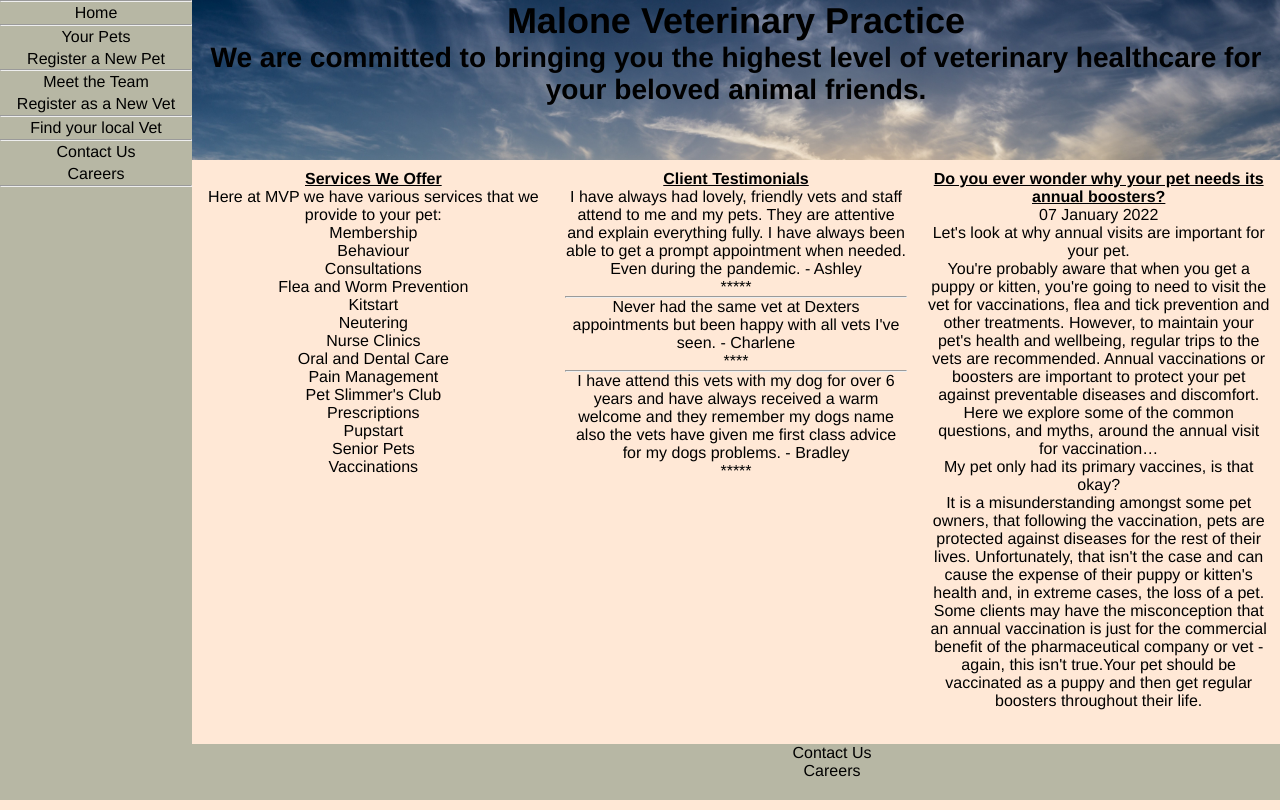
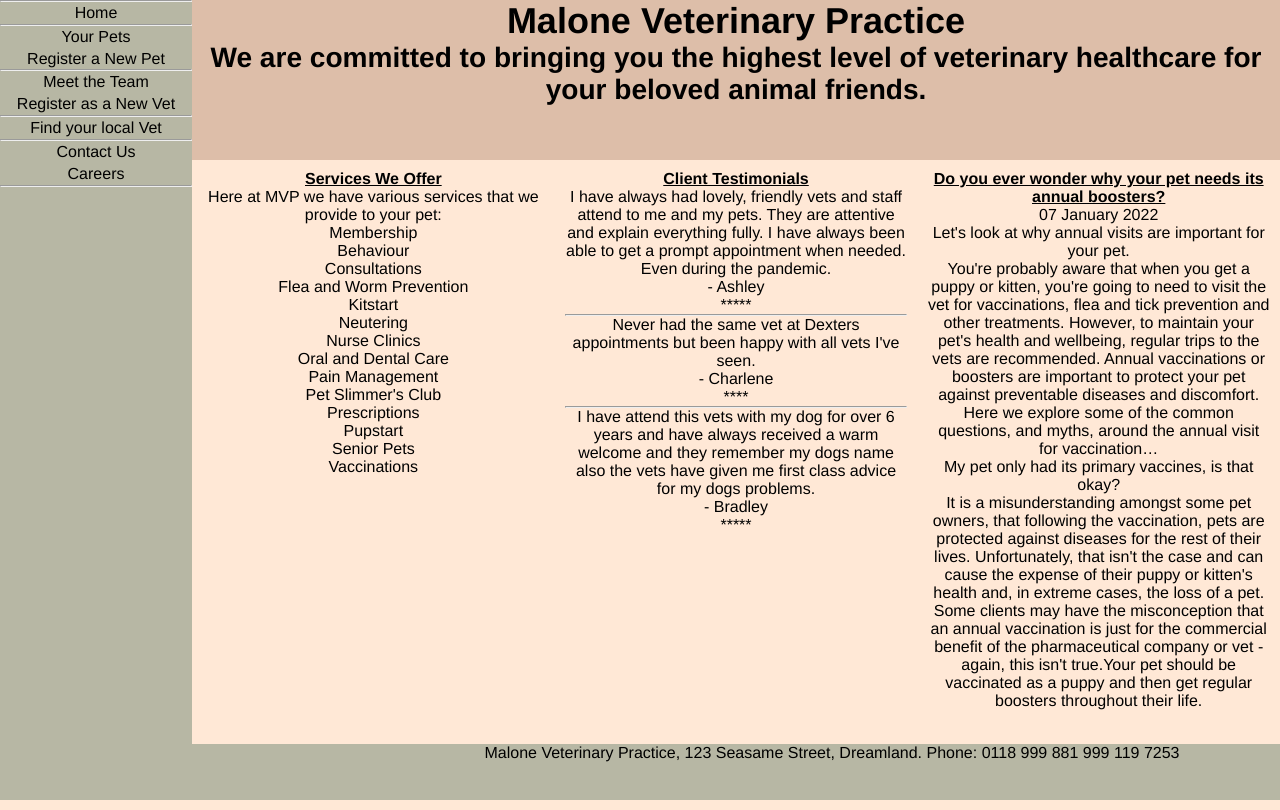
Before and after one commit to Mattbusby/vet_management_python_project, a Flask app: page / in a window 1280 px wide. Run offline with Flask 2, Linux system fonts and the light colour scheme.

Commit message:
css fully changed to colour palette. Vets and pets centered.

```diff
--- a/static/style.css
+++ b/static/style.css
@@ -12,6 +12,14 @@
     text-align: center;
 }
 
+.pet {
+    text-align: center;
+}
+
+.vet {
+    text-align: center;
+}
+
 body{
     font-family:"Helvetica", Arial, sans-serif; font-size: 16px;
     margin-left:15%;
@@ -23,7 +31,8 @@ body{
 #home-image {
     width:85vw;
     height:20vh;
-    background-image:url('images/sunny_field.jpeg');
+    /* background-image:url('images/sunny_field.jpeg'); */
+    background-color: rgb(221, 190, 169);
     background-repeat:no-repeat;
     background-size:cover;
     /* A5A58D */
--- a/templates/base.html
+++ b/templates/base.html
@@ -34,8 +34,7 @@
     {%block home%}
     {% endblock %}
 <footer>
-    <div class="footer"><p>Contact Us<br>Careers</p></div>
-
+    <div class="footer"><p>Malone Veterinary Practice, 123 Seasame Street, Dreamland. Phone: 0118 999 881 999 119 7253</p></div>
 </footer>
 </body>
 </html>
--- a/templates/index.html
+++ b/templates/index.html
@@ -18,9 +18,9 @@
         Senior Pets<br>
         Vaccinations</div>
     <div class="column"><b><u>Client Testimonials</u></b>
-        <p>I have always had lovely, friendly vets and staff attend to me and my pets. They are attentive and explain everything fully. I have always been able to get a prompt appointment when needed. Even during the pandemic. - Ashley<br>*****</p>
-        <hr><p>Never had the same vet at Dexters appointments but been happy with all vets I've seen. - Charlene<br>****</p>
-        <hr><p>I have attend this vets with my dog for over 6 years and have always received a warm welcome and they remember my dogs name also the vets have given me first class advice for my dogs problems. - Bradley<br>*****</p>
+        <p>I have always had lovely, friendly vets and staff attend to me and my pets. They are attentive and explain everything fully. I have always been able to get a prompt appointment when needed. Even during the pandemic. <br>- Ashley<br>*****</p>
+        <hr><p>Never had the same vet at Dexters appointments but been happy with all vets I've seen. <br>- Charlene<br>****</p>
+        <hr><p>I have attend this vets with my dog for over 6 years and have always received a warm welcome and they remember my dogs name also the vets have given me first class advice for my dogs problems. <br>- Bradley<br>*****</p>
     </div>
     <div class="column"><b><u>Do you ever wonder why your pet needs its annual boosters?</u></b>
         <p>07 January 2022<br>
--- a/templates/pets/view.html
+++ b/templates/pets/view.html
@@ -1,7 +1,7 @@
 {% extends "base.html" %}
 {% block content %}
 
-  <div>
+  <div class="pet">
     <p>{{pet.pet_name}}</p>
     <hr>
     <p>{{pet.dob}}</p>
--- a/templates/vets/view.html
+++ b/templates/vets/view.html
@@ -1,7 +1,7 @@
 {% extends "base.html" %}
 {% block content %}
 
-  <div>
+  <div class="vet">
     <p>{{vet.first_name}} {{vet.last_name}}</p>
     <hr>
     <p>{{vet.grad_date}}</p>
```
